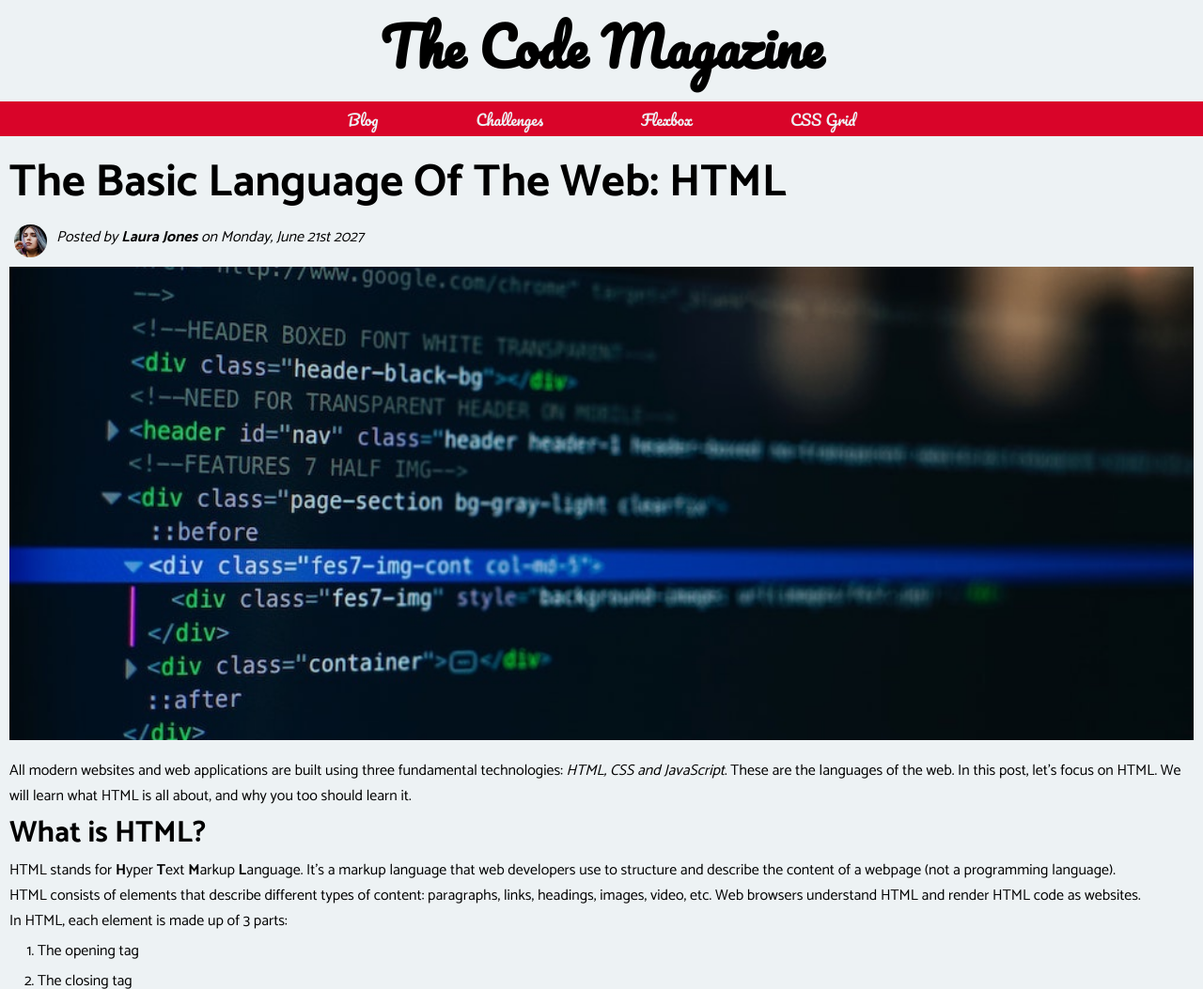
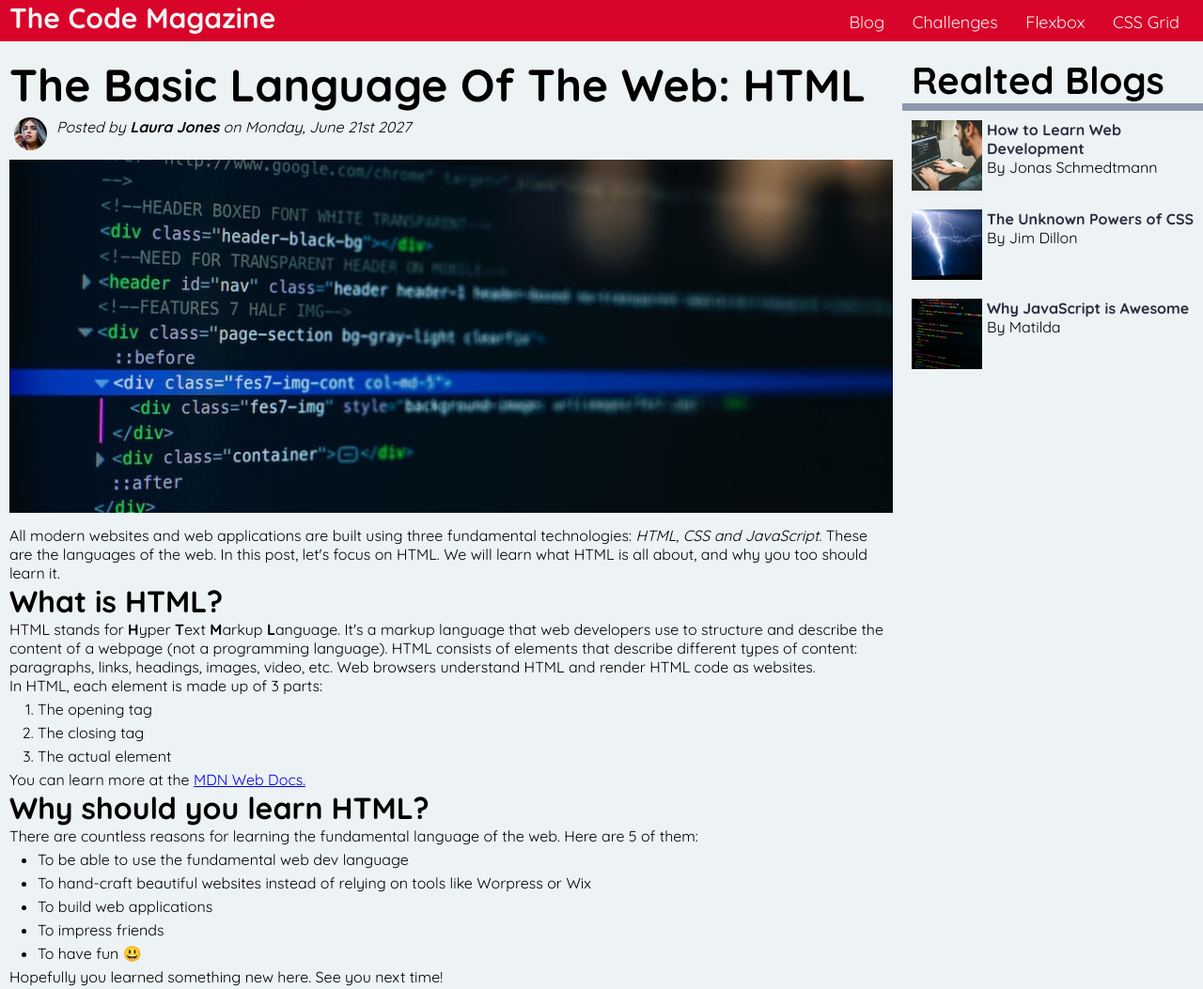
Before and after one commit to UmangShandilya/Front-End-Projects, a plain HTML site: page Web Magzine Projct/index.html in a window 1280 px wide. Shown: the top 1053 px of the page at 94% size. Drawn offline with Linux system fonts and the light colour scheme.

Commit message:
Uploaded

```diff
--- a/Web Magzine Projct/index.html
+++ b/Web Magzine Projct/index.html
@@ -15,13 +15,14 @@
 
       <!--Page Navigation-->
       <nav>
-        <a class="navigation_link" href="">Blog</a>
+        <a class="navigation_link" href="index.html">Blog</a>
         <a class="navigation_link" href="#">Challenges</a>
-        <a class="navigation_link" href="#">Flexbox</a>
-        <a class="navigation_link" href="#">CSS Grid</a>
+        <a class="navigation_link" href="./FlexBox/flexbox.html">Flexbox</a>
+        <a class="navigation_link" href="./CSS-Grid/css-grid.html">CSS Grid</a>
       </nav>
     </header>
 
+    <div class="gridContainer">
       <article>
         <!--Blog Post Start-->
         <header id="blog_post_header">
@@ -50,23 +51,21 @@
         <section>
           <p>
             All modern websites and web applications are built using three
-          fundamental technologies: <em>HTML, CSS and JavaScript</em>. These are
-          the languages of the web. In this post, let's focus on HTML. We will
-          learn what HTML is all about, and why you too should learn it.
+            fundamental technologies: <em>HTML, CSS and JavaScript</em>. These
+            are the languages of the web. In this post, let's focus on HTML. We
+            will learn what HTML is all about, and why you too should learn it.
           </p>
 
           <h3>What is HTML?</h3>
           <p>
             HTML stands for
             <strong>H</strong>yper <strong>T</strong>ext <strong>M</strong>arkup
-          <strong>L</strong>anguage. It's a markup language that web developers
-          use to structure and describe the content of a webpage (not a
-          programming language).
-        </p>
-        <p>
-          HTML consists of elements that describe different types of content:
-          paragraphs, links, headings, images, video, etc. Web browsers
-          understand HTML and render HTML code as websites.
+            <strong>L</strong>anguage. It's a markup language that web
+            developers use to structure and describe the content of a webpage
+            (not a programming language). HTML consists of elements that
+            describe different types of content: paragraphs, links, headings,
+            images, video, etc. Web browsers understand HTML and render HTML
+            code as websites.
           </p>
 
           In HTML, each element is made up of 3 parts:
@@ -84,8 +83,8 @@
 
           <h3>Why should you learn HTML?</h3>
 
-        There are countless reasons for learning the fundamental language of the
-        web. Here are 5 of them:
+          There are countless reasons for learning the fundamental language of
+          the web. Here are 5 of them:
           <ul class="blog_list">
             <li class="blog_list">
               To be able to use the fundamental web dev language
@@ -115,8 +114,10 @@
               width="75"
               height="75"
             />
+            <div class="relatedBlogsDescription">
               <a href="#">How to Learn Web Development</a>
               <p>By Jonas Schmedtmann</p>
+            </div>
           </li>
           <li class="related_blog_list_item">
             <img
@@ -125,8 +126,10 @@
               width="75"
               height="75"
             />
+            <div class="relatedBlogsDescription">
               <a href="#">The Unknown Powers of CSS</a>
               <p>By Jim Dillon</p>
+            </div>
           </li>
           <li class="related_blog_list_item">
             <img
@@ -135,11 +138,14 @@
               width="75"
               height="75"
             />
+            <div class="relatedBlogsDescription">
               <a href="#">Why JavaScript is Awesome</a>
               <p>By Matilda</p>
+            </div>
           </li>
         </ul>
       </aside>
+    </div>
 
     <footer>
       <p id="copyright">Copyright &copy; 2027 The Code Magazine</p>
--- a/Web Magzine Projct/style.css
+++ b/Web Magzine Projct/style.css
@@ -1,6 +1,5 @@
 /*Font Imports*/
-@import url("https://fonts.googleapis.com/css2?family=Pacifico&display=swap");
-@import url("https://fonts.googleapis.com/css2?family=Catamaran:wght@100;200;300;400;500;600;700;800;900&display=swap");
+@import url("https://fonts.googleapis.com/css2?family=Quicksand:wght@300;400;500;600;700&display=swap");
 
 /*Universal*/
 * {
@@ -10,50 +9,55 @@
 
 /*Page Heading*/
 .page_header {
-  background-color: #edf2f4;
+  background-color: #d90429;
+
   width: 100%;
+  height: 5.5%;
   position: fixed;
+  top: 0px;
   z-index: 1;
+
+  display: flex;
+  align-items: baseline;
+  justify-content: space-between;
 }
 
 h1 {
-  font-family: "Pacifico", cursive;
-  font-size: 56px;
-  text-align: center;
+  font-family: "Quicksand", sans-serif;
+  font-size: 30px;
+  color: #edf2f4;
+
+  margin-left: 10px;
 }
 
 /*Page Navigation Bar*/
 nav {
-  background-color: #d90429;
-  height: 32px;
-  margin-top: 10px;
-  text-align: center;
-  padding-top: 5px;
+  font-size: 18px;
 }
 
 .navigation_link {
+  margin-right: 25px;
+
   color: #edf2f4;
   text-decoration: none;
-  margin: 50px;
-  font-family: "Pacifico", cursive;
+  font-family: "Quicksand", sans-serif;
 }
 
 .navigation_link:hover {
   font-weight: bold;
-  color: #2b2d42;
 }
 
 article,
 aside,
 footer {
-  font-family: "Catamaran", sans-serif;
+  font-family: "Quicksand", sans-serif;
   font-size: 16px;
 }
 
 /*Blog Section*/
 article {
   background-color: #edf2f4;
-  padding-top: 145px;
+  padding-top: 50px;
 }
 
 h2 {
@@ -88,16 +92,30 @@ h3 {
   margin: 5px 15px;
 }
 
+.gridContainer {
+  display: grid;
+  grid-template-columns: 9fr 3fr;
+
+  border-bottom: 10px #8d99ae solid;
+
+  padding-bottom: 40px;
+
+  background-color: #edf2f4;
+}
+
 /* Related Blogs Section */
 aside {
-  border-bottom: 10px #8d99ae solid;
   background-color: #edf2f4;
+
+  padding-top: 50px;
 }
 
 #related_blog_title {
   padding: 10px 10px 0px 10px;
   font-size: 40px;
-  font-family: "Pacifico", cursive;
+  font-family: "Quicksand", sans-serif;
+
+  border-bottom: #8d99ae 8px solid;
 }
 
 #related_blog_list {
@@ -108,6 +126,12 @@ aside {
   display: flex;
   padding: 10px;
   gap: 5px;
+}
+
+.relatedBlogsDescription {
+  display: flex;
+  flex-direction: column;
+  align-items: baseline;
 }
 
 .related_blog_list_item a {
```
Lines whose indentation alone changed are shown as unchanged.
